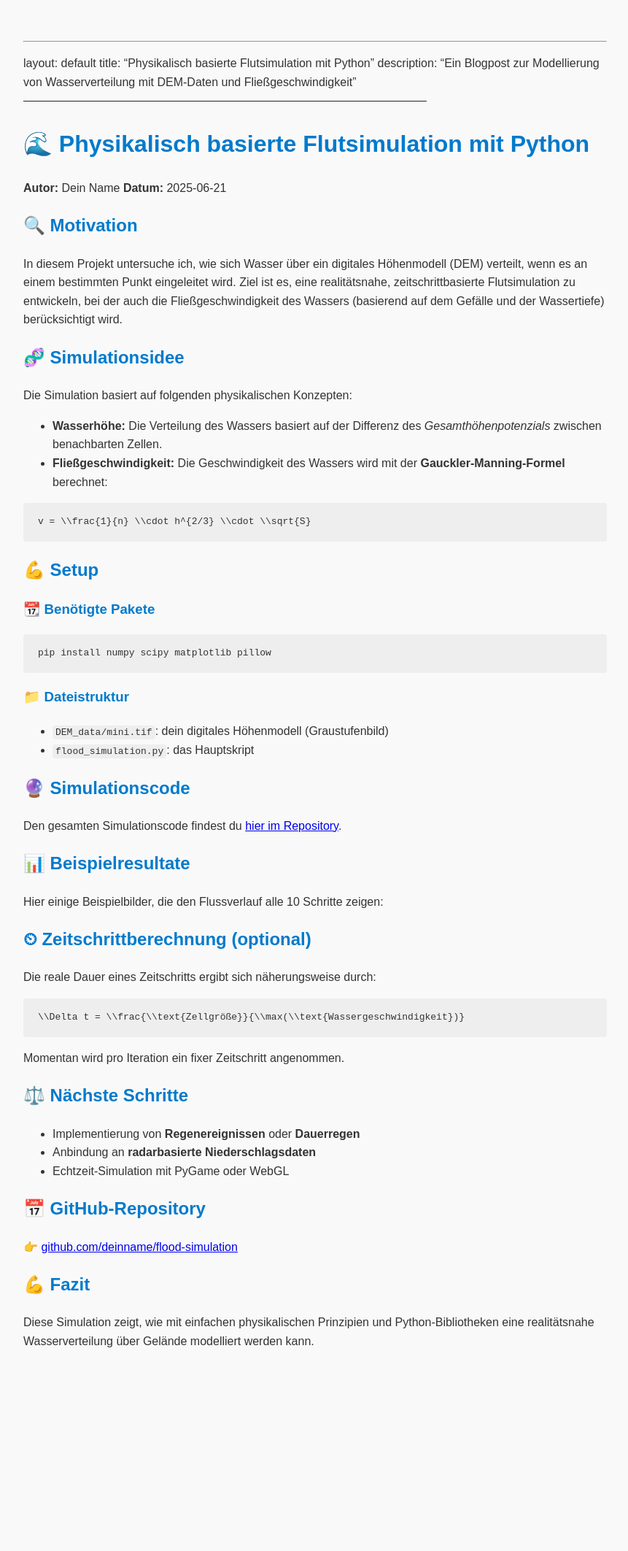
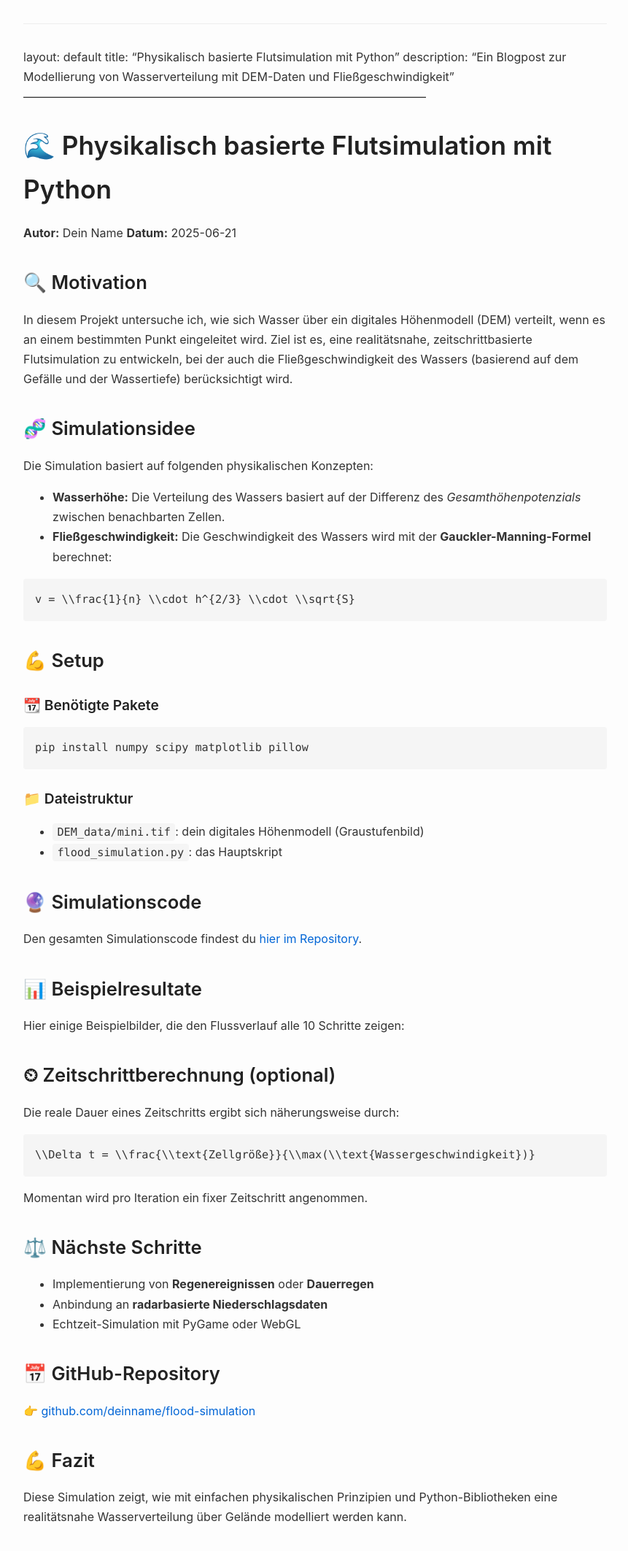
Before and after one commit to philippbaechler/docGeoFlowSim, a Jekyll site: the page built from index.md, in a window 1280 px wide. Shown: the whole page at 73% size, without its empty margins (208-1069 px from the left). Built offline with Jekyll 4.4.1, drawn with Linux system fonts in a browser that asks for light colours; our own code applies the rules of GitHub Pages for plain Markdown files; before the commit the page ends 1915 px from its top, so only the background shows below that.

Commit message:
Update main.css

```diff
--- a/assets/main.css
+++ b/assets/main.css
@@ -1,23 +1,86 @@
+/* assets/main.css */
+
+/* Grundlayout */
 body {
-  font-family: Arial, sans-serif;
+  font-family: -apple-system, BlinkMacSystemFont, "Segoe UI", Helvetica, Arial, sans-serif;
+  line-height: 1.7;
   max-width: 800px;
   margin: 2rem auto;
+  padding: 0 1rem;
+  background: #fdfdfd;
+  color: #333;
+}
+
+h1, h2, h3, h4 {
+  font-weight: 600;
+  color: #222;
+}
+
+h1 {
+  font-size: 2.2rem;
+  margin-bottom: 1rem;
+}
+
+h2 {
+  font-size: 1.6rem;
+  margin-top: 2rem;
+  margin-bottom: 1rem;
+}
+
+h3 {
+  font-size: 1.2rem;
+  margin-top: 1.5rem;
+  margin-bottom: 0.5rem;
+}
+
+p {
+  margin: 1rem 0;
+}
+
+a {
+  color: #0366d6;
+  text-decoration: none;
+}
+
+a:hover {
+  text-decoration: underline;
+}
+
+code {
+  background: #f5f5f5;
+  padding: 0.2rem 0.4rem;
+  border-radius: 4px;
+  font-family: SFMono-Regular, Consolas, "Liberation Mono", Menlo, monospace;
+  font-size: 0.95rem;
+}
+
+pre {
+  background: #f5f5f5;
   padding: 1rem;
-  line-height: 1.6;
-  color: #333;
-  background: #f9f9f9;
-}
-h1, h2, h3 {
-  color: #007acc;
-}
-code {
-  background: #eee;
-  padding: 2px 4px;
+  overflow: auto;
   border-radius: 4px;
 }
-pre {
-  background: #eee;
-  padding: 1rem;
-  border-radius: 4px;
-  overflow-x: auto;
+
+pre code {
+  background: none;
+  padding: 0;
 }
+
+img {
+  max-width: 100%;
+  display: block;
+  margin: 1rem 0;
+}
+
+blockquote {
+  border-left: 4px solid #ddd;
+  margin: 1rem 0;
+  padding-left: 1rem;
+  color: #555;
+}
+
+hr {
+  border: 0;
+  border-top: 1px solid #eee;
+  margin: 2rem 0;
+}
```
